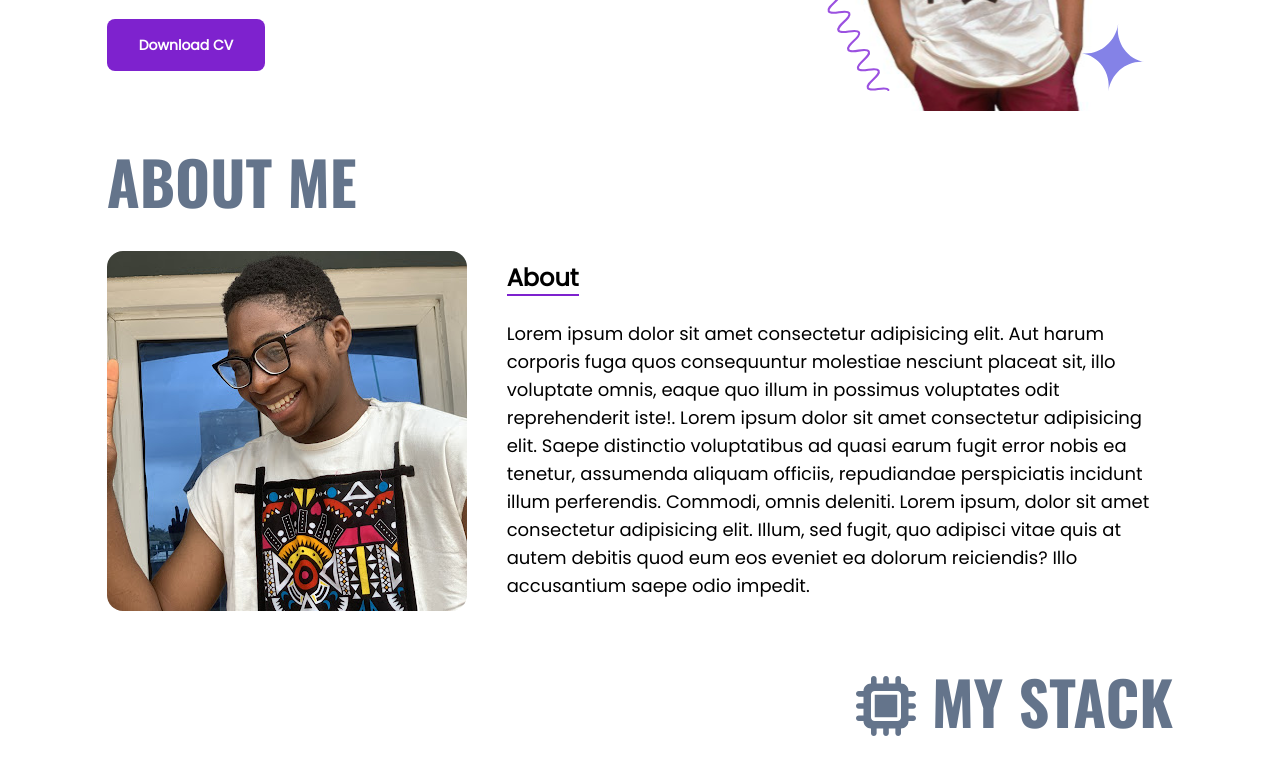
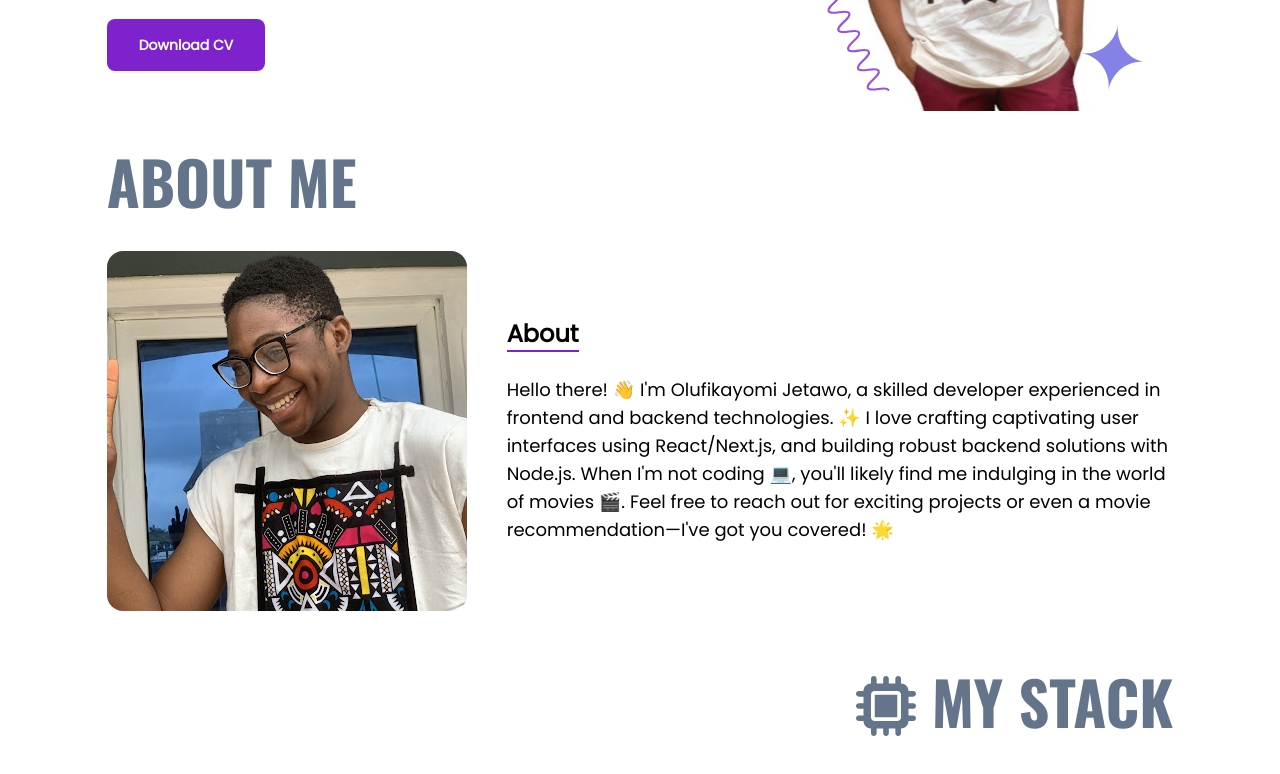
Before and after one commit to Phickayor/Portfolio, a Next.js app in the folder frontend/: page / in a window 1280 px wide. Shown: the part 495-1269 px from the top of the page. Built offline with nearby package versions, Linux system fonts and the light colour scheme.

Commit message:
Adding actual content in AboutMe component

```diff
--- a/frontend/components/AboutMe.jsx
+++ b/frontend/components/AboutMe.jsx
@@ -17,7 +17,9 @@ function AboutMe() {
                 <div data-aos="fade-up" data-aos-duration="1500"
                     className='self-center my-5 md:my-0 space-y-6'>
                     <h1 className='font-semibold text-2xl border-b-2 inline-block border-purple-700'>About</h1>
-                    <p className='md:text-md lg:text-lg '>Lorem ipsum dolor sit amet consectetur adipisicing elit. Aut harum corporis fuga quos consequuntur molestiae nesciunt placeat sit, illo voluptate omnis, eaque quo illum in possimus voluptates odit reprehenderit iste!. Lorem ipsum dolor sit amet consectetur adipisicing elit. Saepe distinctio voluptatibus ad quasi earum fugit error nobis ea tenetur, assumenda aliquam officiis, repudiandae perspiciatis incidunt illum perferendis. Commodi, omnis deleniti. Lorem ipsum, dolor sit amet consectetur adipisicing elit. Illum, sed fugit, quo adipisci vitae quis at autem debitis quod eum eos eveniet ea dolorum reiciendis? Illo accusantium saepe odio impedit.</p>
+                    <p className='md:text-md lg:text-lg '>
+                        Hello there! 👋 I'm Olufikayomi Jetawo, a skilled developer experienced in frontend and backend technologies. ✨ I love crafting captivating user interfaces using React/Next.js, and building robust backend solutions with Node.js. When I'm not coding 💻, you'll likely find me indulging in the world of movies 🎬. Feel free to reach out for exciting projects or even a movie recommendation—I've got you covered! 🌟
+                    </p>
                 </div>
             </div>
         </div>
--- a/frontend/components/NavBar.jsx
+++ b/frontend/components/NavBar.jsx
@@ -25,7 +25,9 @@ function NavBar(props) {
                 <div className='inline-flex gap-x-3 font-semibold text-xl items-center '>
                     {menuBtn}Olufikayomi
                 </div>
-                <button className='font-semibold hover:bg-purple-700 duration-300 self-center bg-[#121212] hover:scale-105 px-5 py-3 text-sm rounded-lg text-white'>Contact Me</button>
+                <a href='#contact'>
+                    <button className='font-semibold hover:bg-purple-700 duration-300 self-center bg-[#121212] hover:scale-105 px-5 py-3 text-sm rounded-lg text-white'>Contact Me</button>
+                </a>
             </div>
             <nav className={`${nav} lg:hidden border-b-2 border-slate-700 bg-white absolute left-0 z-20 my-2 w-full font-medium overflow-hidden  duration-300 `} >
                 <ul className='my-3 space-y-2 text-xs px-5 text-slate-700 '>
@@ -41,7 +43,9 @@ function NavBar(props) {
                     <a href="#works" onClick={hideNav}>
                         <li className='cursor-pointer hover:font-semibold hover:text-black duration-200'>Works</li>
                     </a>
-                    <li className='cursor-pointer duration-200 font-semibold border-t pt-2 hover:font-semibold hover:text-black'>Contact Me</li>
+                    <a href="#contact" onClick={hideNav}>
+                        <li className='cursor-pointer duration-200 font-semibold border-t pt-2 hover:font-semibold hover:text-black'>Contact Me</li>
+                    </a>
                 </ul>
             </nav>
 
```
